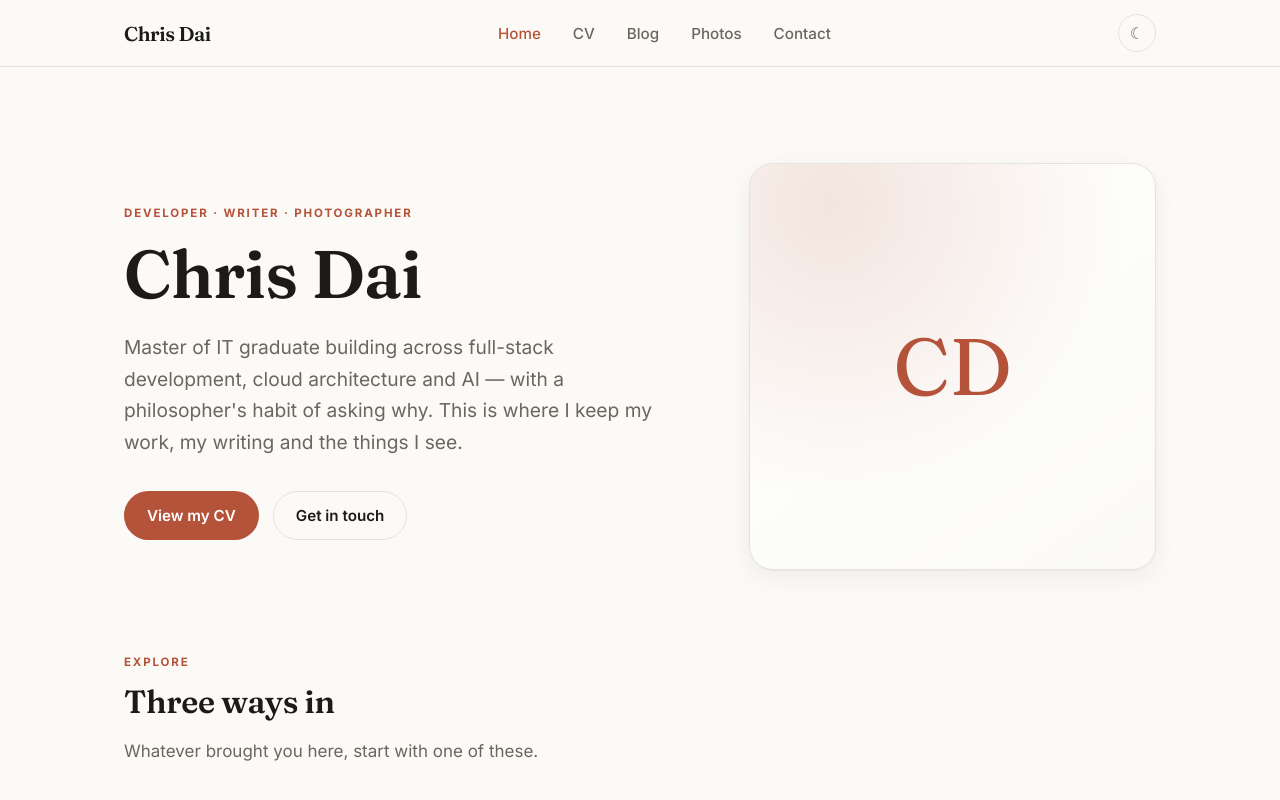
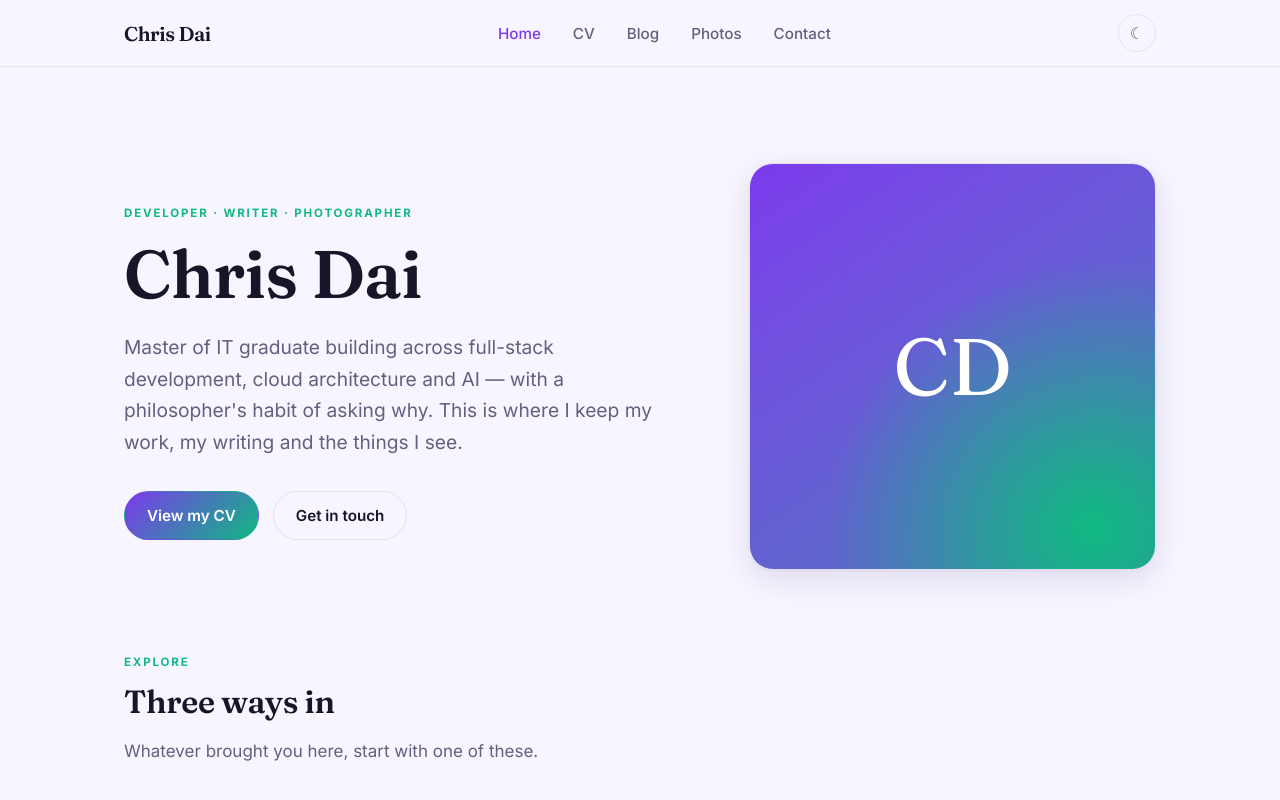
Before and after one commit to eudaimonia12/chrisandai.github.io, a plain HTML site: page index.html in a window 1280 px wide. Shown: the top 800 px of the page. Drawn offline with Linux system fonts and the light colour scheme.

Commit message:
Change color theme

```diff
--- a/assets/css/style.css
+++ b/assets/css/style.css
@@ -1,17 +1,19 @@
 /* ==========================================================================
    Chris Dai — Personal Site
-   Design: editorial, minimal, warm neutrals with a single accent.
+   Design: editorial, bold — lavender purple paired with a vivid green.
    ========================================================================== */
 
 :root {
-  --bg: #fbfaf7;
+  --bg: #f7f5ff;
   --bg-elevated: #ffffff;
-  --text: #1c1b19;
-  --text-muted: #6b665e;
-  --border: #e7e3db;
-  --accent: #b5533a;
-  --accent-soft: #f3e4de;
-  --shadow: 0 1px 2px rgba(28, 27, 25, 0.04), 0 8px 24px rgba(28, 27, 25, 0.06);
+  --text: #191428;
+  --text-muted: #665f7d;
+  --border: #e6e0f5;
+  --accent: #7c3aed;          /* bold lavender purple */
+  --accent-soft: #ece6fd;
+  --accent-2: #10b981;        /* vivid green */
+  --accent-2-soft: #d6f5e8;
+  --shadow: 0 1px 2px rgba(60, 40, 110, 0.05), 0 10px 30px rgba(60, 40, 110, 0.12);
   --radius: 14px;
   --maxw: 1080px;
   --font-serif: "Fraunces", Georgia, "Times New Roman", serif;
@@ -19,14 +21,16 @@
 }
 
 [data-theme="dark"] {
-  --bg: #16150f;
-  --bg-elevated: #201e17;
-  --text: #f3efe6;
-  --text-muted: #a7a093;
-  --border: #322f26;
-  --accent: #e0876b;
-  --accent-soft: #33261f;
-  --shadow: 0 1px 2px rgba(0, 0, 0, 0.2), 0 8px 24px rgba(0, 0, 0, 0.35);
+  --bg: #131020;
+  --bg-elevated: #1d1830;
+  --text: #f1edfb;
+  --text-muted: #a79ec6;
+  --border: #2f2748;
+  --accent: #a78bfa;          /* lightened lavender for dark */
+  --accent-soft: #2a2247;
+  --accent-2: #34d399;        /* vivid green */
+  --accent-2-soft: #12352a;
+  --shadow: 0 1px 2px rgba(0, 0, 0, 0.25), 0 12px 32px rgba(0, 0, 0, 0.45);
 }
 
 * { box-sizing: border-box; }
@@ -151,8 +155,8 @@ img { max-width: 100%; display: block; }
   transition: transform 0.15s, box-shadow 0.2s, background 0.2s;
 }
 .btn:hover { text-decoration: none; transform: translateY(-1px); }
-.btn-primary { background: var(--accent); color: #fff; }
-.btn-primary:hover { box-shadow: var(--shadow); }
+.btn-primary { background: linear-gradient(135deg, var(--accent), var(--accent-2)); color: #fff; }
+.btn-primary:hover { box-shadow: var(--shadow); filter: saturate(1.15); }
 .btn-ghost { border-color: var(--border); color: var(--text); }
 .btn-ghost:hover { border-color: var(--accent); color: var(--accent); }
 
@@ -168,7 +172,7 @@ section { padding: 72px 0; }
   letter-spacing: 0.16em;
   font-size: 0.72rem;
   font-weight: 700;
-  color: var(--accent);
+  color: var(--accent-2);
   font-family: var(--font-sans);
 }
 
@@ -198,15 +202,15 @@ section { padding: 72px 0; }
   aspect-ratio: 1;
   border-radius: 24px;
   background:
-    radial-gradient(120% 120% at 20% 10%, var(--accent-soft), transparent 60%),
-    linear-gradient(145deg, var(--bg-elevated), var(--bg));
+    radial-gradient(120% 120% at 85% 90%, var(--accent-2) 0%, transparent 55%),
+    linear-gradient(145deg, var(--accent), color-mix(in srgb, var(--accent) 55%, var(--accent-2)));
   border: 1px solid var(--border);
   display: flex;
   align-items: center;
   justify-content: center;
   font-family: var(--font-serif);
   font-size: 5rem;
-  color: var(--accent);
+  color: #fff;
   box-shadow: var(--shadow);
   overflow: hidden;
 }
@@ -254,7 +258,7 @@ section { padding: 72px 0; }
 .cv-contact a:hover { color: var(--accent); }
 
 .cv-block { margin-top: 44px; }
-.cv-block > .eyebrow { display: block; margin-bottom: 20px; padding-bottom: 8px; border-bottom: 2px solid var(--accent-soft); }
+.cv-block > .eyebrow { display: block; margin-bottom: 20px; padding-bottom: 8px; border-bottom: 2px solid var(--accent-2-soft); }
 
 .cv-entry { margin-bottom: 28px; }
 .cv-entry-head {
@@ -272,8 +276,8 @@ section { padding: 72px 0; }
 .cv-entry ul li { margin-bottom: 6px; color: var(--text-muted); }
 .badge {
   display: inline-block;
-  background: var(--accent-soft);
-  color: var(--accent);
+  background: var(--accent-2-soft);
+  color: var(--accent-2);
   font-size: 0.75rem;
   font-weight: 700;
   padding: 3px 10px;
```
